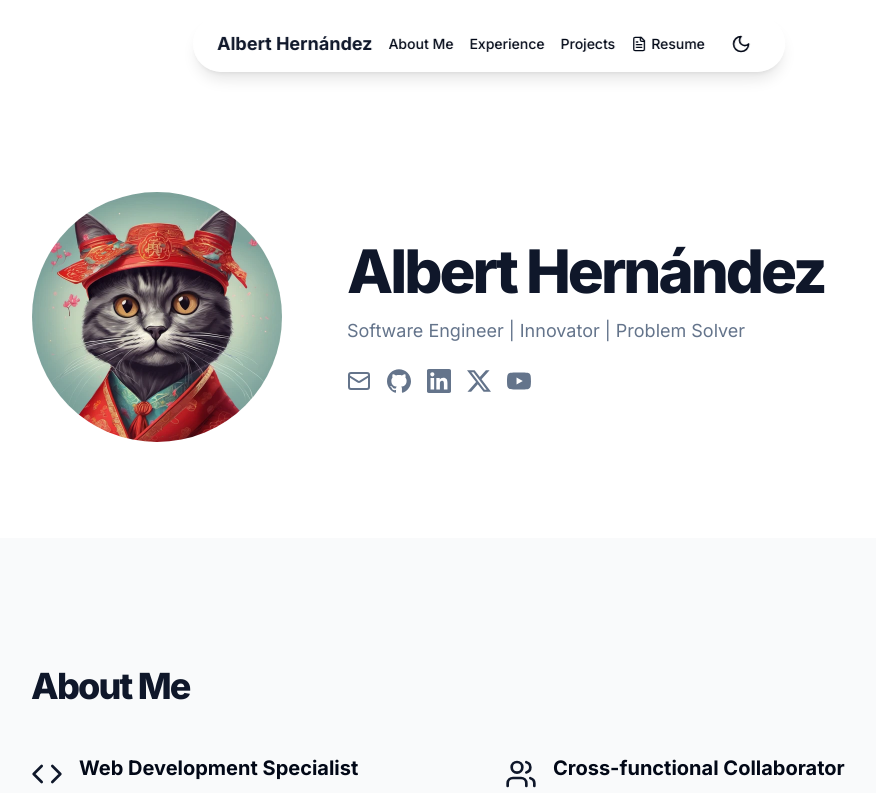
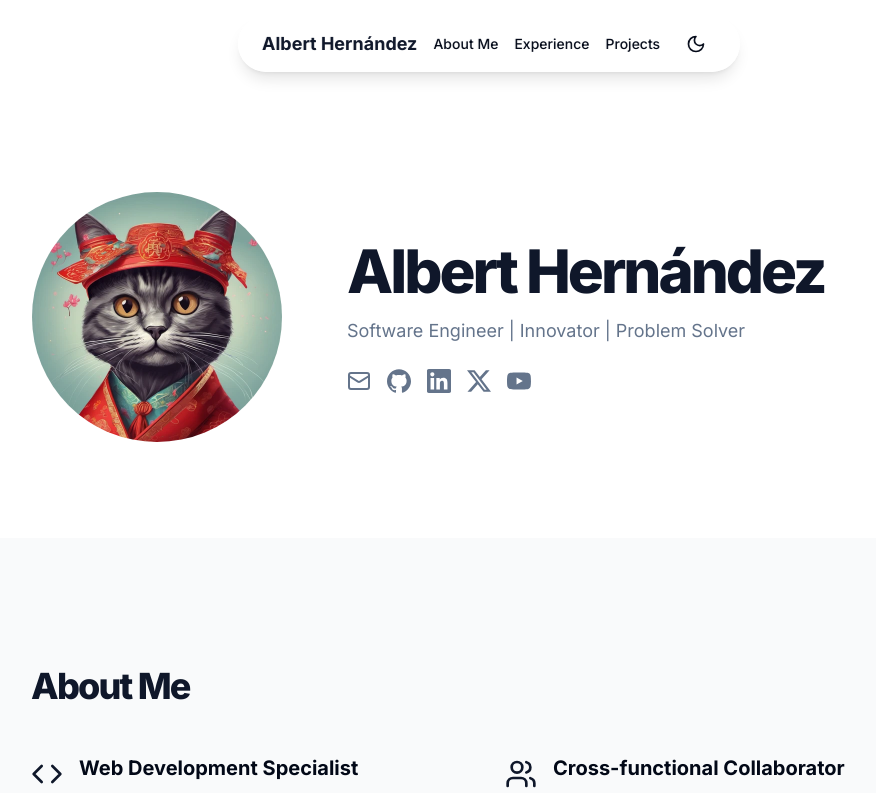
Before and after one commit to AlbertHernandez/alberthernandez.dev, a Next.js app: page / in a window 1280 px wide. Shown: the top 793 px of the page, without its empty margins (151-1027 px from the left). Built offline with nearby package versions, Linux system fonts and the light colour scheme.

Commit message:
v15
Signed-off-by: Albert Hernandez <alberthernandezdev@gmail.com>

```diff
--- a/src/app/page.tsx
+++ b/src/app/page.tsx
@@ -170,15 +170,6 @@ export default function Portfolio() {
             >
               Projects
             </button>
-            <a
-              href="/albert_hernandez_resume.pdf"
-              target="_blank"
-              rel="noopener noreferrer"
-              className="flex items-center hover:text-primary"
-            >
-              <FileText className="w-4 h-4 mr-1" />
-              Resume
-            </a>
           </nav>
           <Button
             variant="ghost"
```
